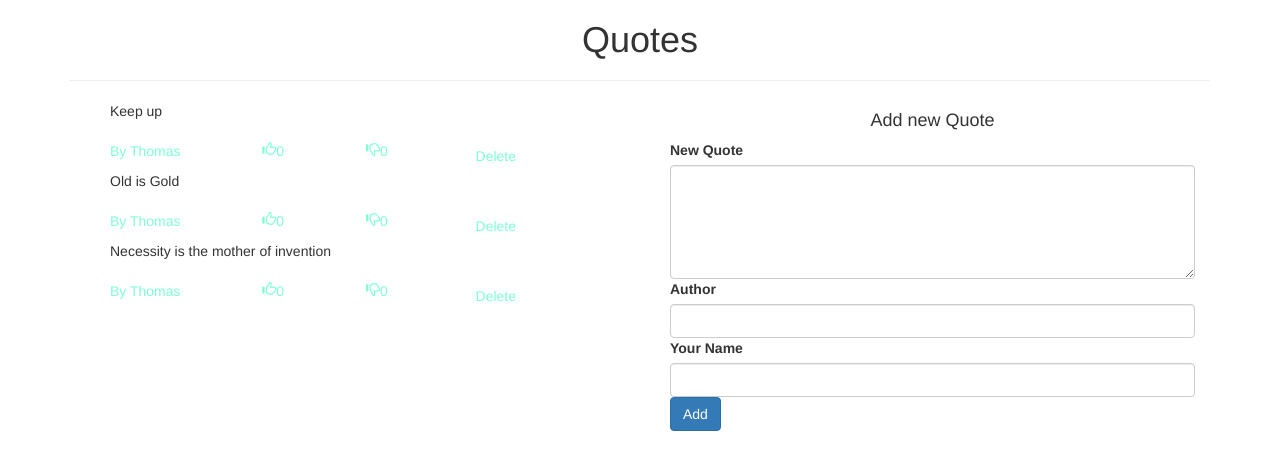
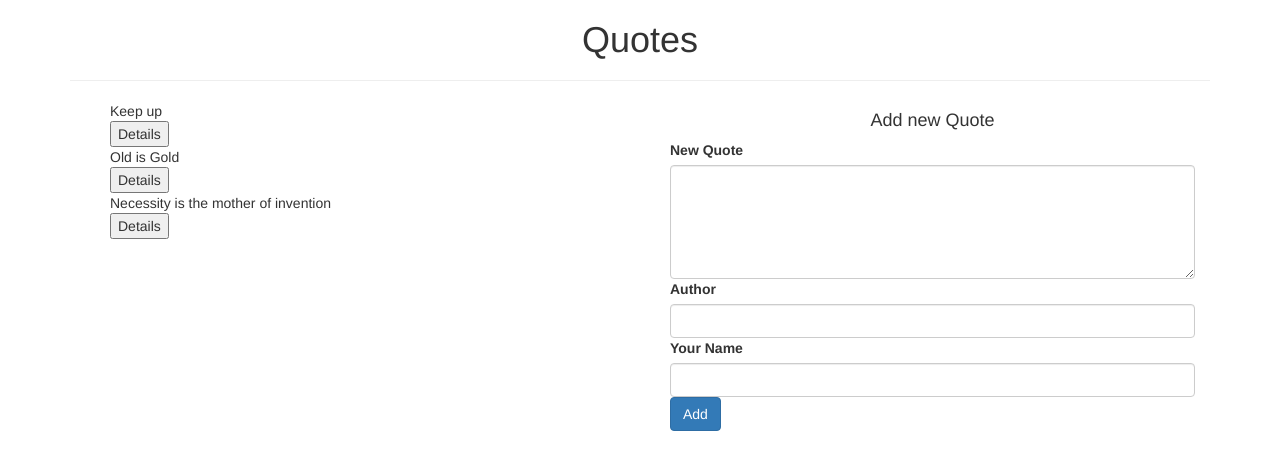
Before and after one commit to Kadas36/Quotes-Application, an Angular app: page / in a window 1280 px wide. Shown: the top 470 px of the page. Built offline with nearby package versions, Linux system fonts and the light colour scheme.

Commit message:
Add toggle to details

```diff
--- a/src/app/kquote.ts
+++ b/src/app/kquote.ts
@@ -1,4 +1,6 @@
 export class Kquote {
+  showDetails: boolean;
   constructor(public citation: string, public author: string, public name: string){
+    this.showDetails = false;
   }
 }
--- a/src/app/quote/quote.component.html
+++ b/src/app/quote/quote.component.html
@@ -13,7 +13,8 @@
         <ul>
           <div *ngFor='let quote of quotes; let i = index'>
             <li>{{quote.citation}}</li>
-            <app-details [quote]='quote'></app-details>
+            <button (click)='toggleDetails(i)'>Details</button>
+            <app-details *ngIf='quote.showDetails' [quote]='quote'></app-details>
 
           </div>
         </ul>
--- a/src/app/quote/quote.component.ts
+++ b/src/app/quote/quote.component.ts
@@ -15,7 +15,9 @@ export class QuoteComponent implements OnInit {
     new Kquote('Necessity is the mother of invention', 'Kadas', 'Thomas'),
   ];
 
-
+  toggleDetails(index): any{
+    this.quotes[index].showDetails = !this.quotes[index].showDetails;
+  }
 
   constructor() { }
 
```
